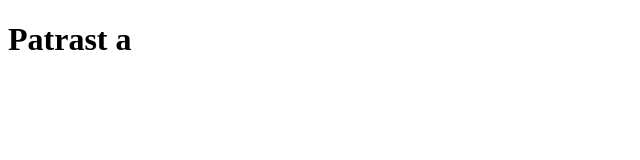
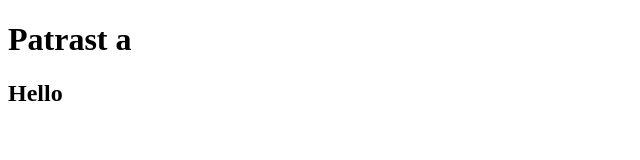
Before and after one commit to Vahagn-99/memo, a plain HTML site: page index.html in a window 1280 px wide. Shown: the whole page, without its empty margins (0-640 px from the left). Drawn offline with nearby package versions, Linux system fonts and the light colour scheme.

Commit message:
my comit2

```diff
--- a/index.html
+++ b/index.html
@@ -9,6 +9,9 @@
 </head>
 <body>
     <h1>Patrast a</h1>
+    <section>
+        <h2>Hello</h2>
+    </section>
 
     <script src="JS/script.js"></script>
     <script src="https://cdn.jsdelivr.net/npm/bootstrap@5.0.2/dist/js/bootstrap.bundle.min.js" integrity="sha384-MrcW6ZMFYlzcLA8Nl+NtUVF0sA7MsXsP1UyJoMp4YLEuNSfAP+JcXn/tWtIaxVXM" crossorigin="anonymous"></script>
```
